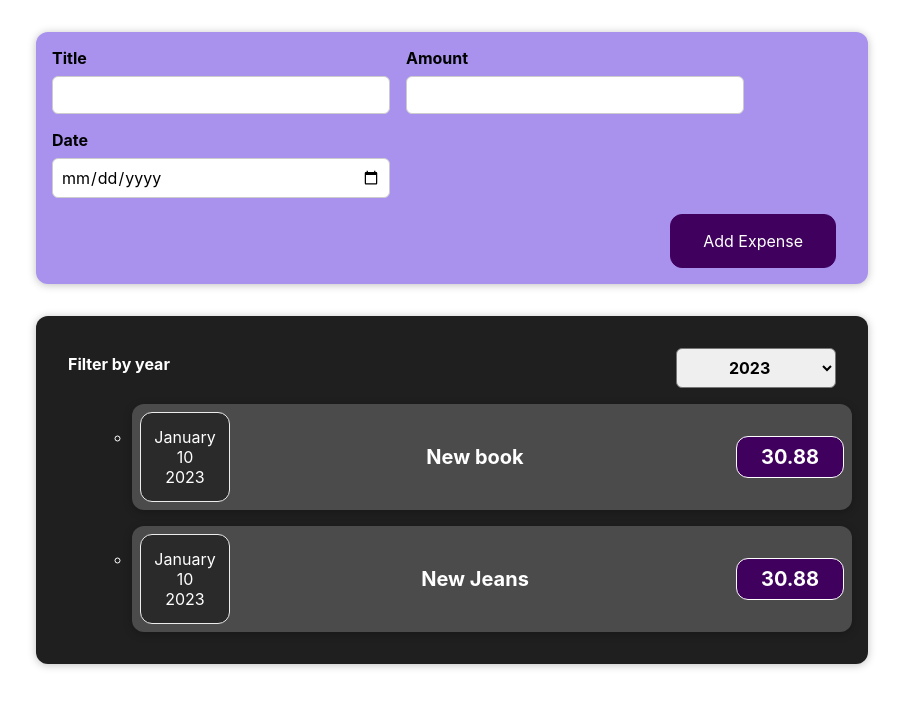
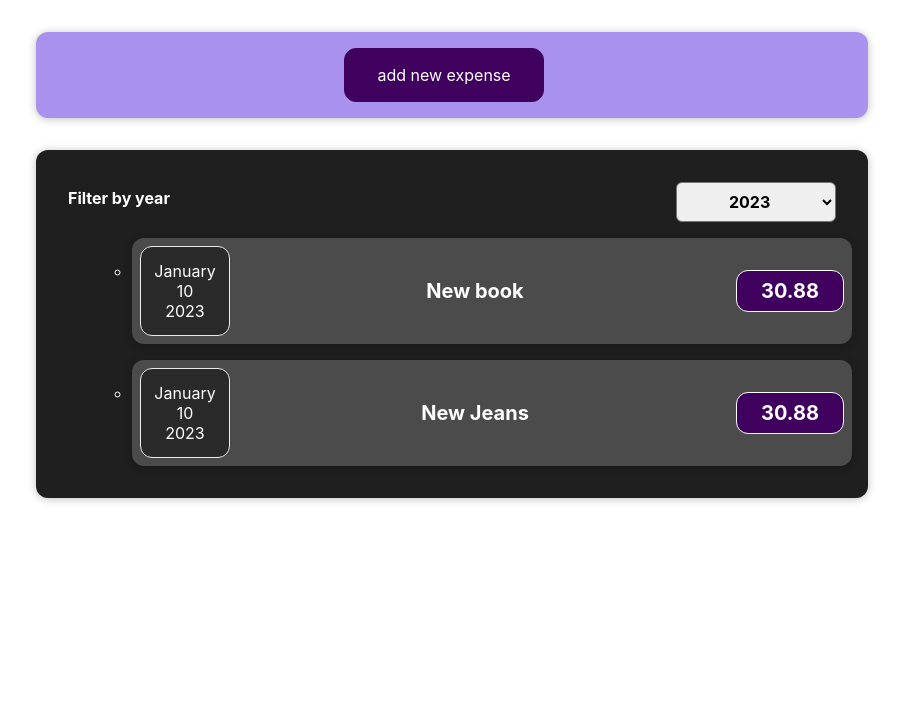
Before and after one commit to ManInBlack-coder/expenses, a React (Create React App) app: page / in a window 1280 px wide. Shown: the top 708 px of the page, without its empty margins (188-1091 px from the left). Built offline with nearby package versions, Linux system fonts and the light colour scheme.

Commit message:
15ndas sai add new expense toole aga cancel veel ei toota

```diff
--- a/src/components/NewExpense/ExpenseForm.js
+++ b/src/components/NewExpense/ExpenseForm.js
@@ -2,8 +2,8 @@ import React, { useState } from "react";
 
 
 import './ExpenseForm.css'
-import ExpenseDate from "../Expenses/ExpenseDate";
-import Card from "../UI/Card";
+//import ExpenseDate from "../Expenses/ExpenseDate";
+//import Card from "../UI/Card";
 
 
 const ExpenseForm = (props) => {
@@ -44,6 +44,68 @@ const ExpenseForm = (props) => {
         setEnteredDate('')
     }
 
+// valjastab praegu lihtsalt cancel nupu
+        // const cancel = 'neutral'
+        // return (
+
+        //     <form id="box" onSubmit={submitHandler}>
+        //         <div className="new-expense__actions">
+        //             <button id="add" type="submit">Add new Expense</button>
+        //         </div>
+        //     </form>
+        // )
+
+
+
+
+
+
+        // function KuvaVorm(elem)  {
+        //     var box = document.getElementById('box');
+        //     if (elem.id === 'add') {
+        //         console.log('vajutasin add')
+
+        //         return (
+
+
+        //             <form id="box" onSubmit={submitHandler}>
+        //                 <div className="new-expense__controls">
+        //                     <div className="new-expense__control">
+        //                         <label>Title</label>
+        //                         <input type="text" onChange={titleChangeHandler} />
+        //                     </div>
+        //                     <div className="new-expense__control">
+        //                         <label>Amount</label>
+        //                         <input type="number" min="0.01" step="0.01" onChange={amountChangeHandler}/>
+        //                     </div>
+        //                     <div className="new-expense__control">
+        //                         <label>Date</label>
+        //                         <input type="date" min="2023-01-18" max="2025-12-31"
+        //                         onChange={dateChangeHandler}/>
+        //                     </div>
+        //                 </div>
+        //                 <div className="new-expense__actions">
+        //                     <button type="submit">Add Expense</button>
+        //                     {/*Cancel nupp.
+        //                     satin type veel paika*/}
+        //                     <button id="cancel" type="cancel">Cancel</button>
+        //                 </div>
+        //             </form>
+        //         )
+        //     }
+        //     else if (elem.id === 'cancel') {
+        //         return (
+        //             <form id="box" onSubmit={submitHandler}>
+        //                 <div className="new-expense__actions">
+        //                     <button id="add" type="submit">Add Expense</button>
+        //                 </div>
+        //             </form>
+        //         )
+        //     }
+        // }
+
+
+
 
 
 
@@ -68,9 +130,27 @@ const ExpenseForm = (props) => {
             </div>
             <div className="new-expense__actions">
                 <button type="submit">Add Expense</button>
+                {/*Cancel nupp.
+                satin type veel paika*/}
+                <button type="cancel">Cancel</button>
             </div>
         </form>
     )
+
+
 }
 
+// const addNewEx = (props) => {
+
+
+
+//     return (
+//         <form onSubmit={submitHandler}>
+//             <button>add new expense</button>
+//         </form>
+//     )
+// }
+
+
+
 export default ExpenseForm
--- a/src/components/NewExpense/NewExpense.js
+++ b/src/components/NewExpense/NewExpense.js
@@ -1,10 +1,11 @@
-import React from "react";
+import React, { useState } from "react";
 
 
 import ExpenseForm from "./ExpenseForm";
 import './NewExpense.css'
 
 const NewExpense = (props) => {
+    const [formEdit, startFormEdit] = useState(false)
     const SaveExpenseDataHandler = (enteredExpenseData) => {
 
         const expenseData = {
@@ -15,13 +16,23 @@ const NewExpense = (props) => {
         }
         props.onAddExpense(expenseData)
 
+        const startFormEdit = () => {
+            startFormEdit(true)
+        }
+
+        const endFormEdit = () => {
+            startFormEdit(false)
+        }
+
+
 
 
     }
 
     return (
         <div className="new-expense">
-            <ExpenseForm onSaveExpenseData={SaveExpenseDataHandler}></ExpenseForm>
+            {!formEdit && <button onClick={startFormEdit}>add new expense</button>}
+            {formEdit && <ExpenseForm onSaveExpenseData={SaveExpenseDataHandler}></ExpenseForm>}
         </div>
         // SaveExpenseDataHandler oli ennem OnSaveExpenseDataHandler
     )
```
